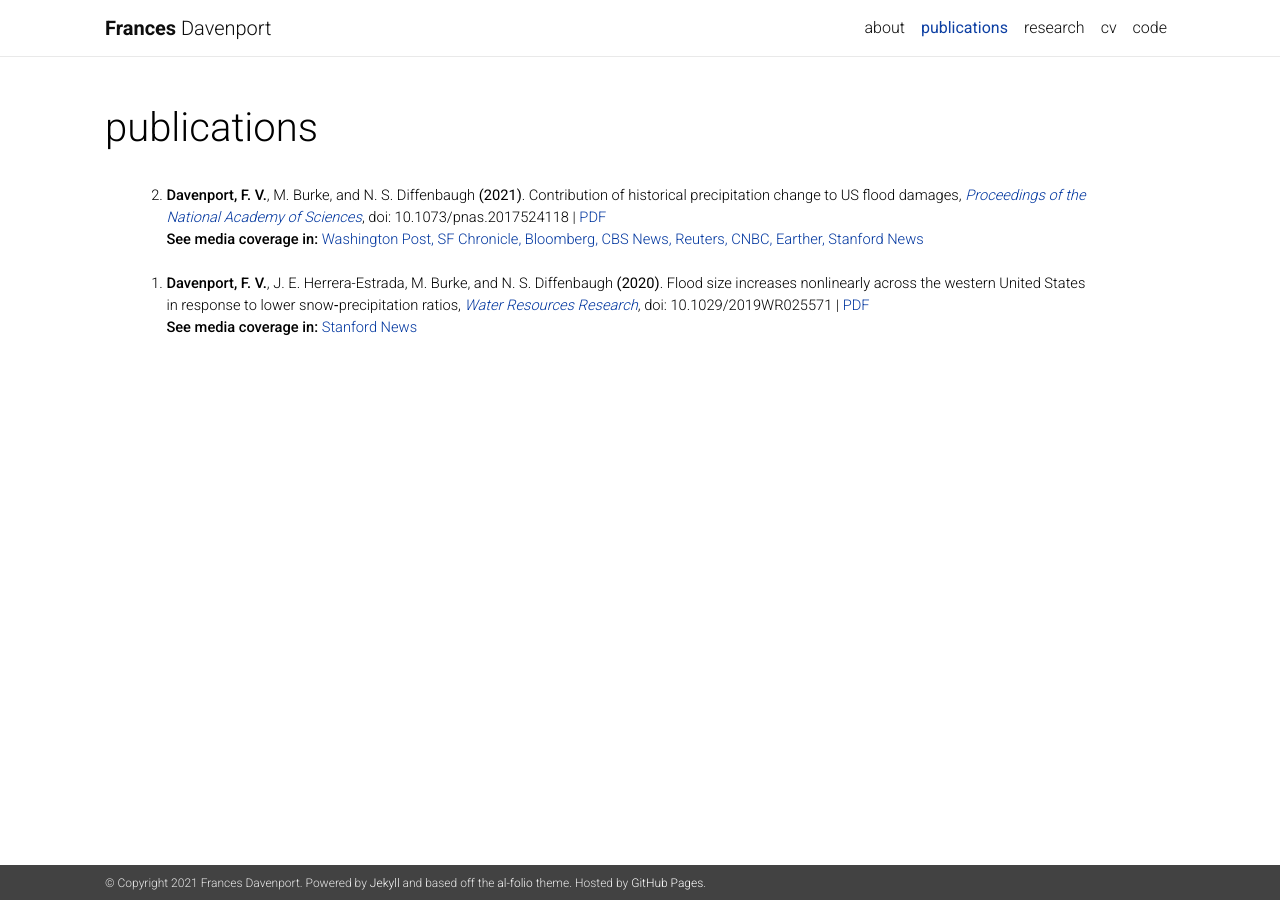
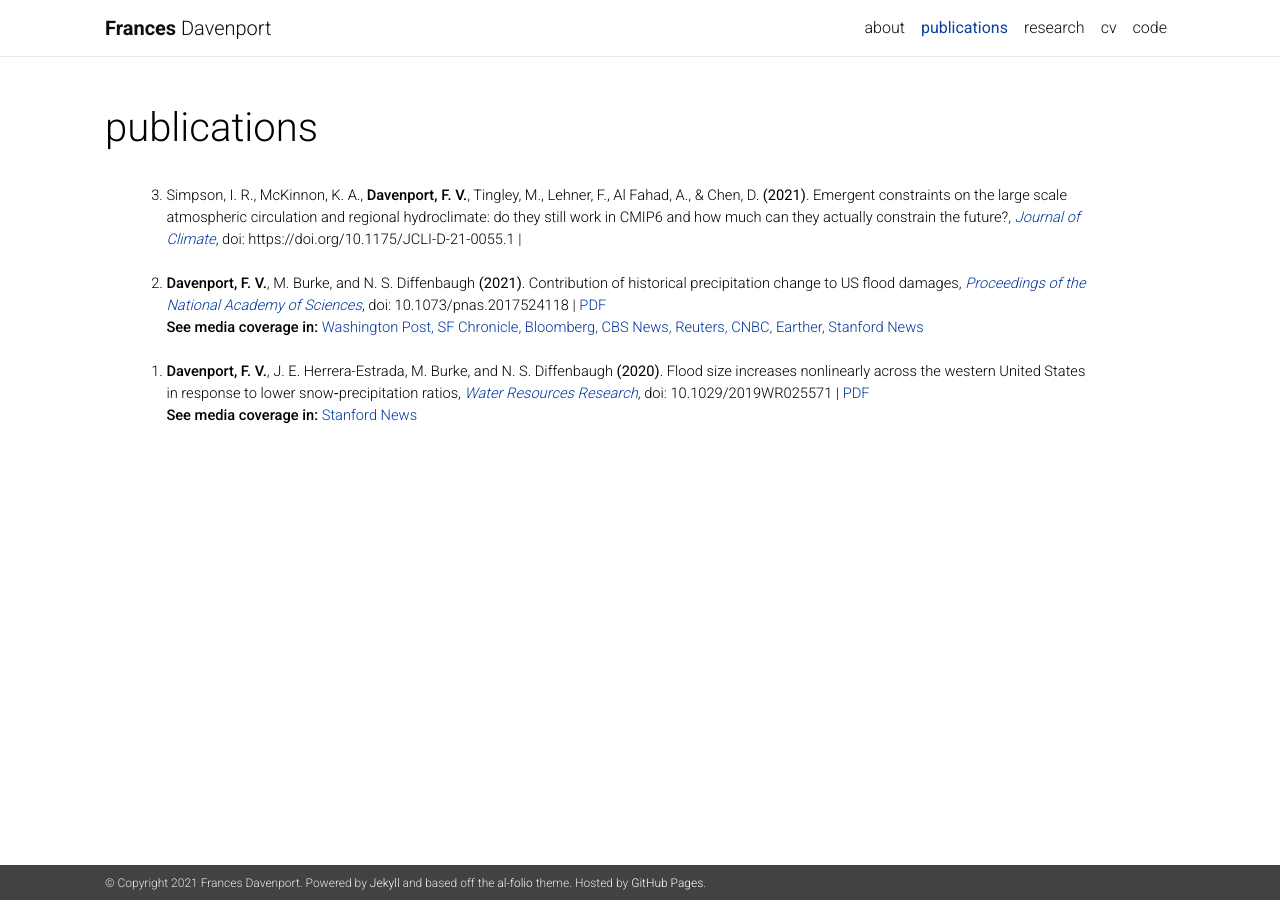
Before and after one commit to fdavenport/fdavenport.github.io, a Jekyll site: the page built from _pages/publications.md, in a window 1280 px wide. Built offline with Jekyll 4.4.1, drawn with Linux system fonts in a browser that asks for light colours; nearby versions of some CDN libraries; a style sheet for code colours, icons or effects is not loaded.

Commit message:
add publication, fix typo

```diff
--- a/_data/publications.yml
+++ b/_data/publications.yml
@@ -1,3 +1,10 @@
+- authors: Simpson, I. R., McKinnon, K. A., <strong>Davenport, F. V.</strong>, Tingley, M., Lehner, F., Al Fahad, A., & Chen, D.
+  title:  "Emergent constraints on the large scale atmospheric circulation and regional hydroclimate: do they still work in CMIP6 and how much can they actually constrain the future?"
+  year: 2021
+  journal: Journal of Climate
+  journalLink: https://journals-ametsoc-org.stanford.idm.oclc.org/view/journals/clim/aop/JCLI-D-21-0055.1/JCLI-D-21-0055.1.xml
+  DOI: https://doi.org/10.1175/JCLI-D-21-0055.1
+
 - authors: <strong>Davenport, F. V.</strong>, M. Burke, and N. S. Diffenbaugh
   title: Contribution of historical precipitation change to US flood damages
   year: 2021
--- a/_data/research.yml
+++ b/_data/research.yml
@@ -22,7 +22,7 @@
    - q: How have increases in precipitation affected the cost of flood damages in the United States?
      description: "In this project, we analyze historical records of flood damage and precipitation in the U.S. over the recent past (1988-2017). Based on our statistical models, we estimate that increases in precipitation in the U.S. have caused about one third (or around $73 billion) of the recent flood damages. Although there are a number of factors that could lead to increased precipitation, human-caused climate change has likely contributed to these additional costs."
    - q: Why is this important?
-     description: "Flooding is one of the most common natural hazards - many people have personally experienced flooding and it's associated costs. Our research shows that climate change is making these costs worse. It is critical to consider these costs (and how they might be avoided in the future) when discussing possible climate change mitigation or adaptation strategies. This type of research provides essential information to policy makers who are evaluating benefits and costs of climate action."
+     description: "Flooding is one of the most common natural hazards - many people have personally experienced flooding and its associated costs. Our research shows that climate change is making these costs worse. It is critical to consider these costs (and how they might be avoided in the future) when discussing possible climate change mitigation or adaptation strategies. This type of research provides essential information to policy makers who are evaluating benefits and costs of climate action."
 
 - title: Atmospheric circulation conditions during major flood events
   color: lightgray
@@ -50,4 +50,4 @@
    - q: What are the future implications?
      description: "This research suggests that in a warmer climate, most watersheds could experience increases in winter flood risk if a higher percentage of precipitation falls as rain. Our results indicates this is especially true for watersheds that have historically had a mixture of both snow and rain. These changes in flood size could occur even if the amount of precipitation doesn't change."
    - q: How did we answer these questions?
-     description: "We analyzed daily streamflow data from 480 USGS stream gages across the Western U.S. using a panel regression. Panel regression analysis is a common econometric method that has only recently been applied to hydrology. This method allows us to to estimate the relationship between snow fraction and flood size across a large number of watersheds, while controlling for differences between watersheds that affect flooding (such as drainage area, topography, vegetation, etc.). Panel regression is really useful tool to help us understand how hydrology responds to changes in climate."
+     description: "We analyzed daily streamflow data from 410 USGS stream gages across the Western U.S. using a panel regression. Panel regression analysis is a common econometric method that has only recently been applied to hydrology. This method allows us to to estimate the relationship between snow fraction and flood size across a large number of watersheds, while controlling for differences between watersheds that affect flooding (such as drainage area, topography, vegetation, etc.). Panel regression is really useful tool to help us understand how hydrology responds to changes in climate."
```
Also changed, not shown: _pages/publications.md (line endings or trailing spaces).
